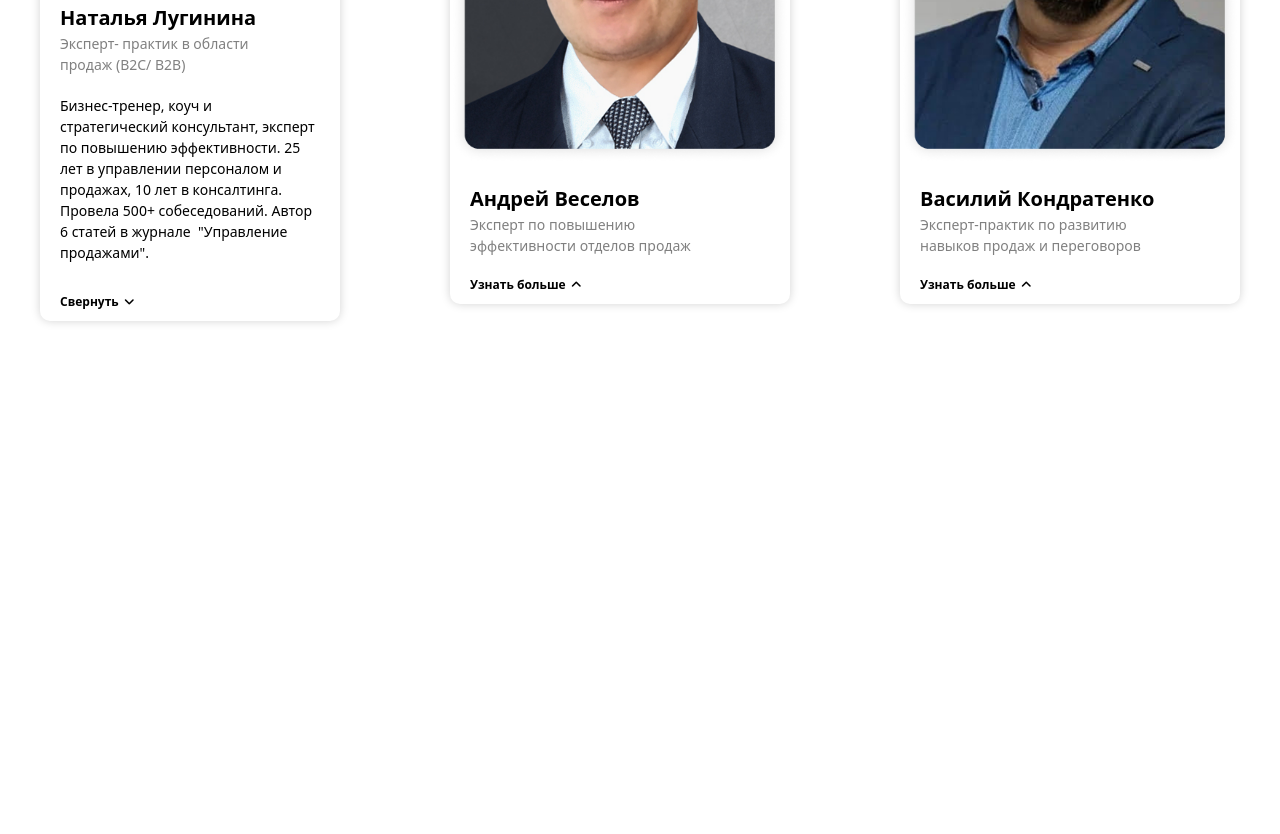
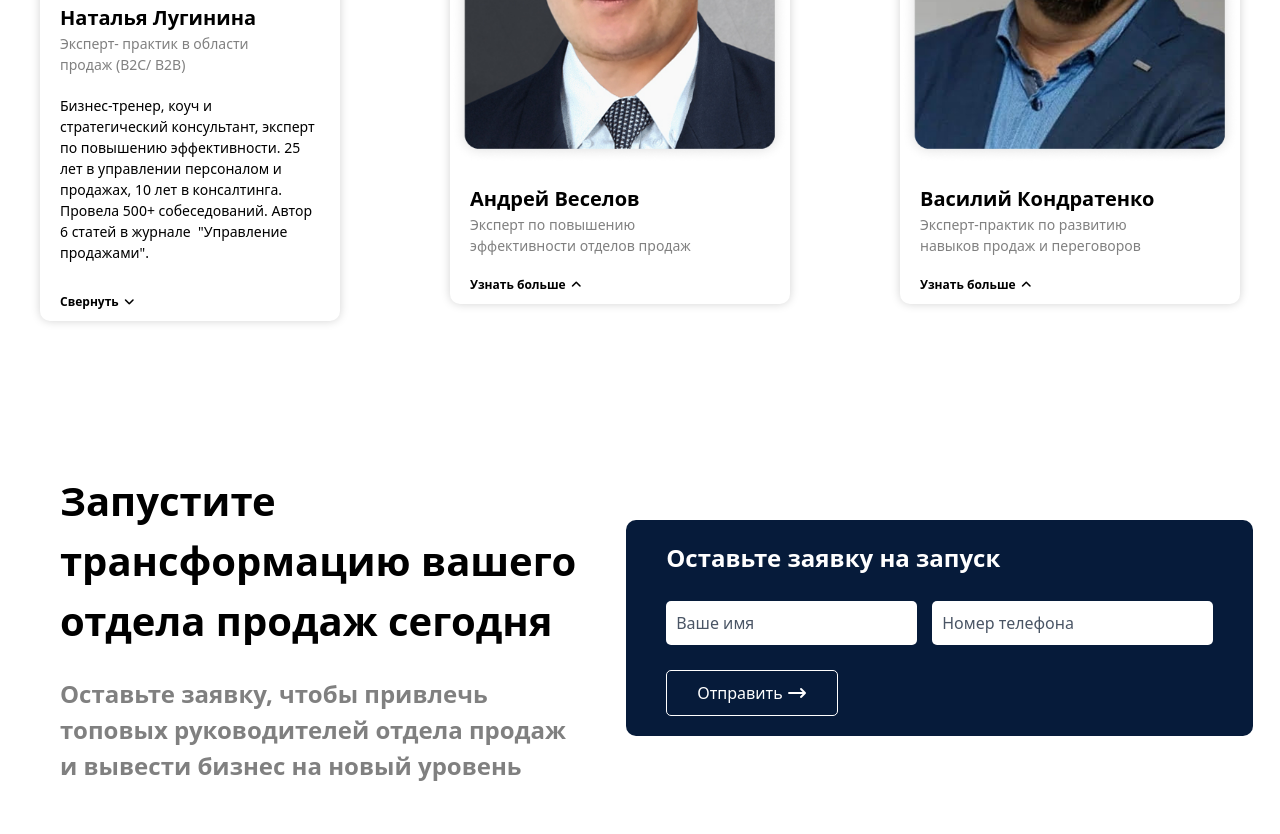
Before and after one commit to Faridun-07/Examweek2, a website: page index.html in a window 1280 px wide. Shown: the part 10043-10877 px from the top of the page. Before the commit the page ends 10464 px from the top, so only its background shows below. Drawn offline with Linux system fonts and the light colour scheme.

Commit message:
Add footer

```diff
--- a/index.html
+++ b/index.html
@@ -569,6 +569,19 @@
             </div>
         </section>
   </main>
-  <footer></footer>
 </body>
+<footer class="flex flex-col lg:flex-row justify-between items-center max-w-300 m-auto p-[50px_20px] gap-[50px]">
+        <aside class="flex flex-col gap-[25px] lg:w-[50%]">
+            <h1 class="lg:text-[40px] text-[32px] font-semibold">Запустите трансформацию вашего отдела продаж сегодня</h1>
+            <p class="text-[gray] text-[20px] lg:text-[24px] font-semibold">Оставьте заявку, чтобы привлечь топовых руководителей отдела продаж и вывести бизнес на новый уровень</p>
+        </aside>
+        <div class="text-white bg-[#061B3A] p-[20px_40px] flex flex-col items-start gap-[25px] rounded-[10px]">
+            <h1 class="text-[24px] font-semibold">Оставьте заявку на запуск</h1>
+            <nav class="flex items-center gap-[15px] flex-col lg:flex-row">
+                <input type="text" placeholder="Ваше имя" class="text-black bg-white placeholder:text-gray-600 p-[10px]  rounded-[5px] outline-none">
+                <input type="tel" placeholder="Номер телефона" class="text-black bg-white placeholder:text-gray-600 p-[10px] lg:pr-[40px] rounded-[5px] outline-none">
+            </nav>
+            <button class="border border-white p-[10px_30px] rounded-[5px]">Отправить <i class="fa-solid fa-arrow-right-long"></i></button>
+        </div>
+    </footer>
 </html>
```
Also changed, not shown: src/output.css.
